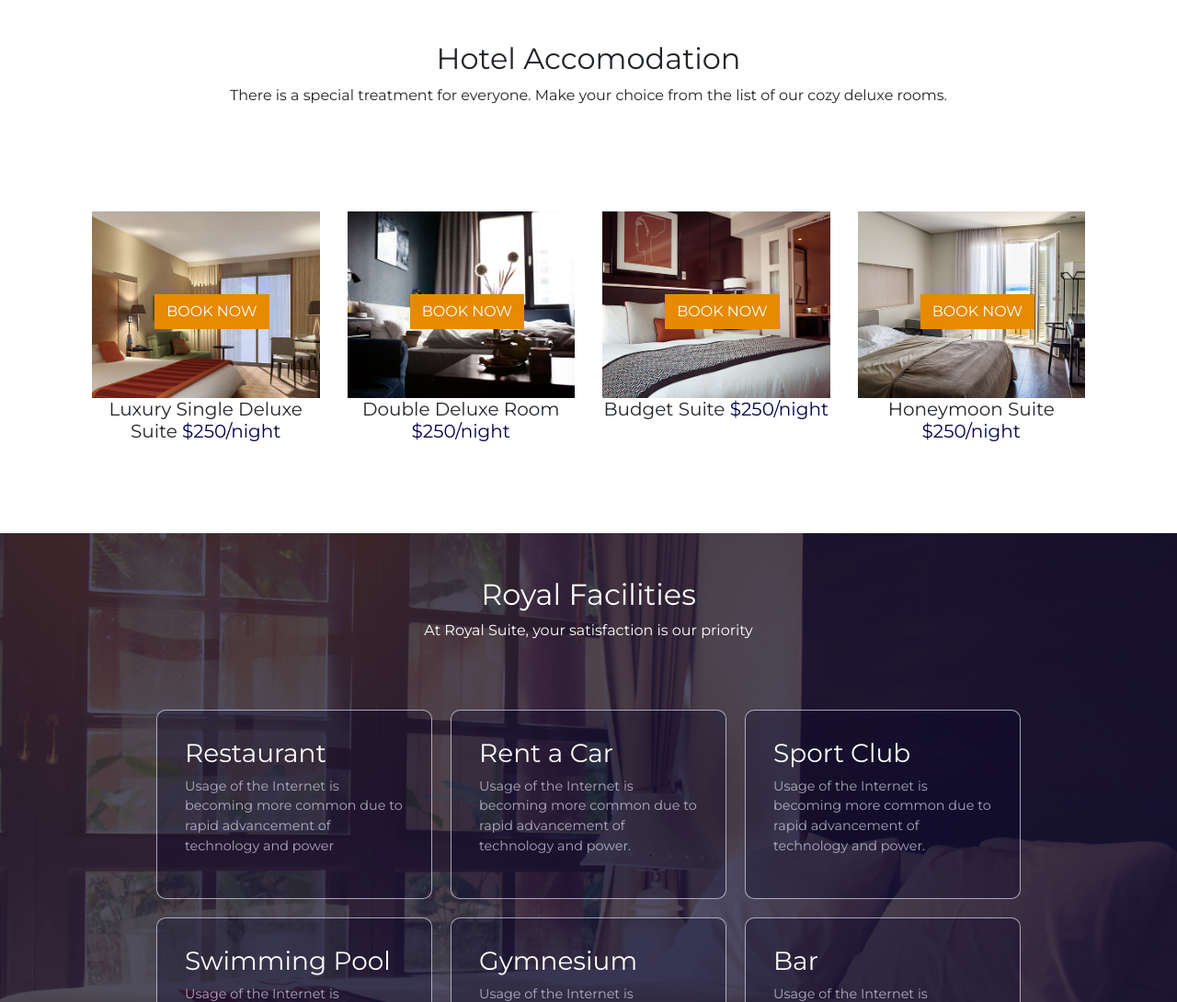
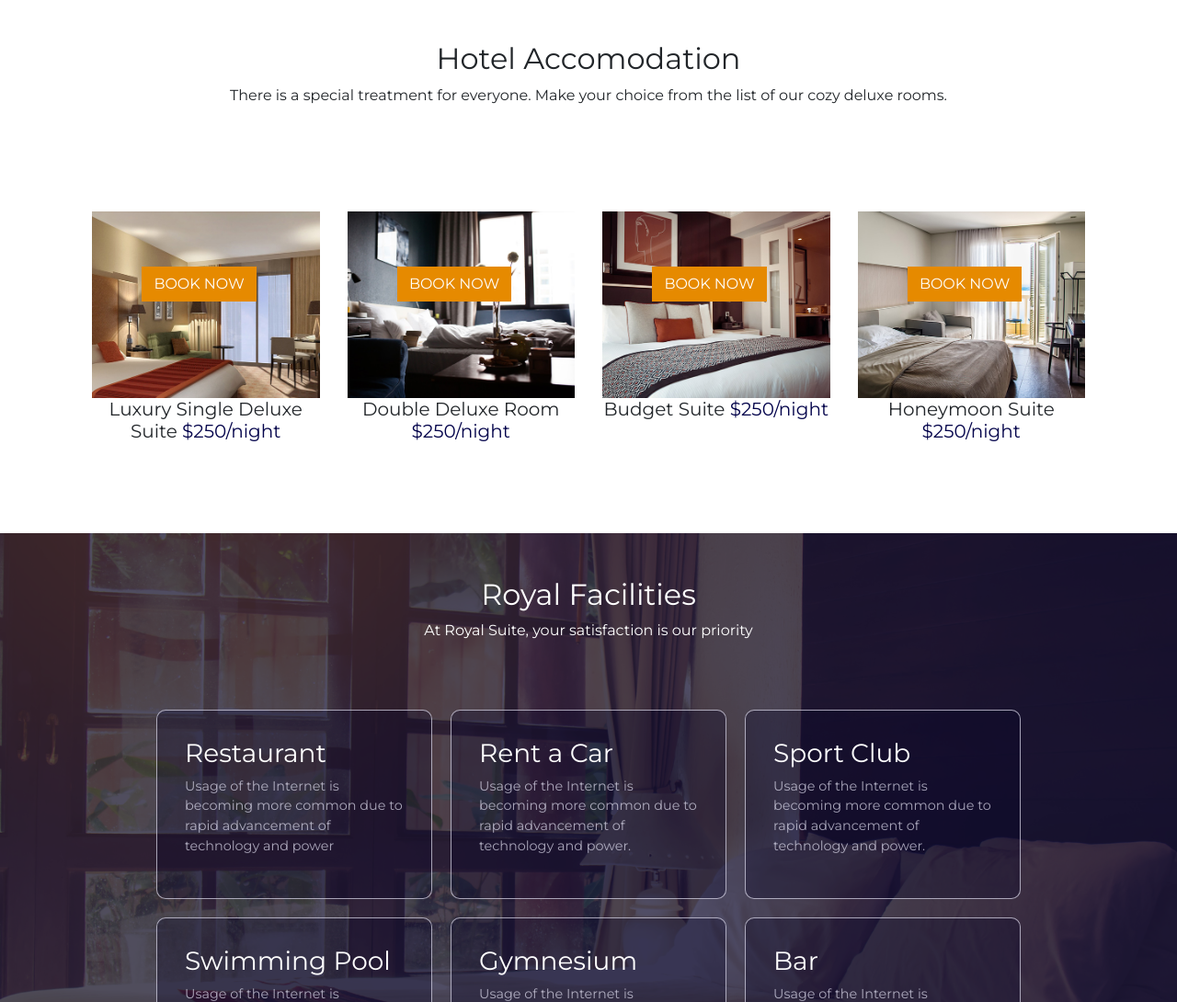
Before and after one commit to Sumptious/Royale, a website: page index.html in a window 1280 px wide. Shown: the part 859-1949 px from the top of the page at 92% size. Drawn offline with nearby package versions, Linux system fonts and the light colour scheme.

Commit message:
update files

```diff
--- a/css/styles.css
+++ b/css/styles.css
@@ -36,9 +36,8 @@ form{
 }
 .content{
     content: "";
-    top: 30%;
-    left: 30%;
-    /* right: 10%; */
+    top: 20%;
+    left: 25%;
     position: absolute;
     display: block;
     z-index: 1;
```
